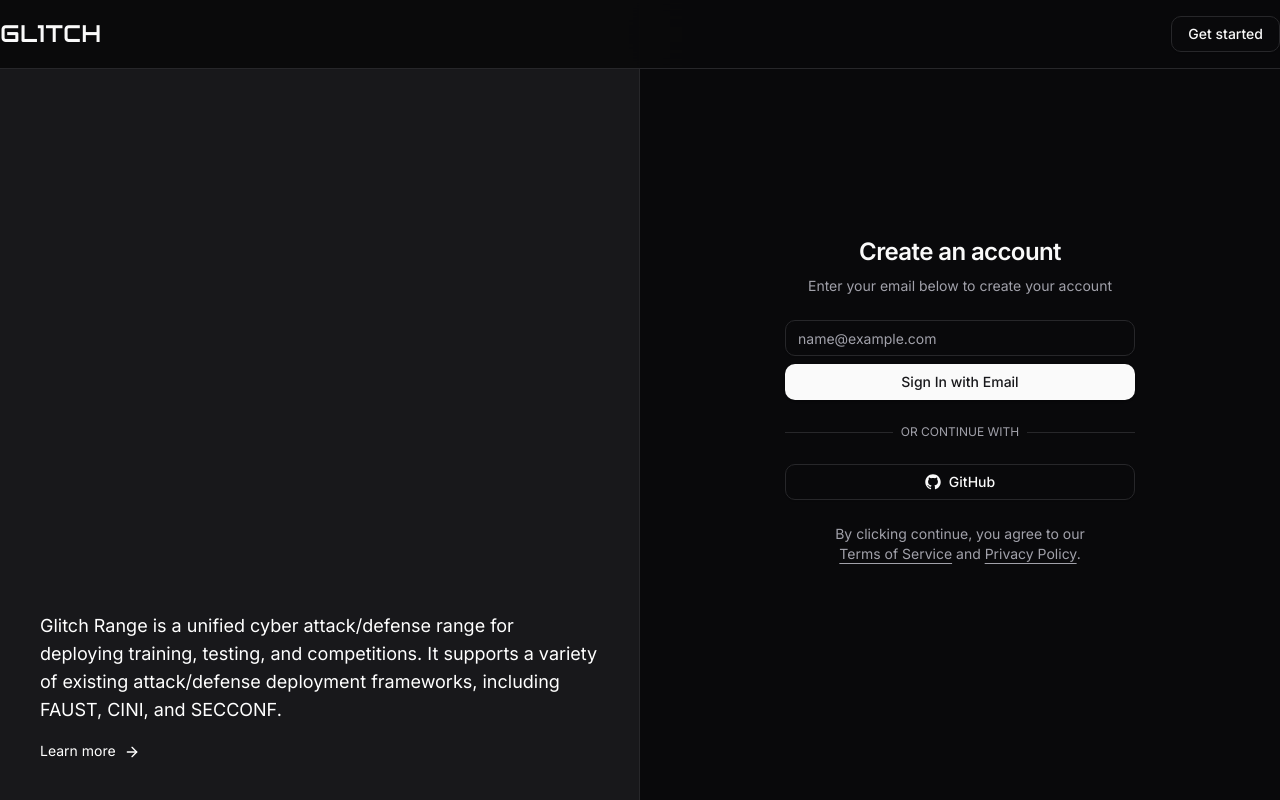
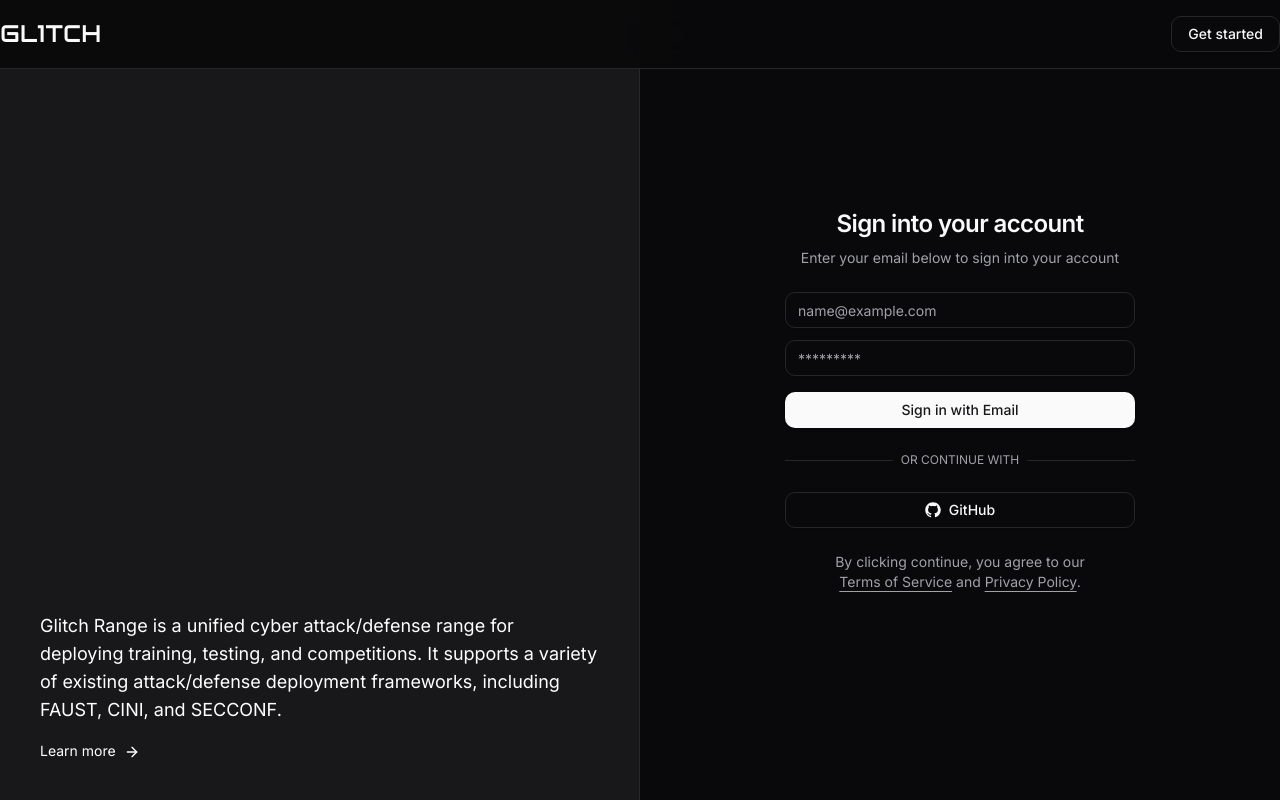
Before and after one commit to Blackslashtech/gl1tch-frontend, a Next.js app: page /login in a window 1280 px wide. Built offline with nearby package versions, Linux system fonts and the light colour scheme; no server answers.

Commit message:
feat: Update dependencies and add Firebase package

```diff
--- a/package.json
+++ b/package.json
@@ -21,6 +21,7 @@
     "@tsparticles/slim": "^3.4.0",
     "class-variance-authority": "^0.7.0",
     "clsx": "^2.1.1",
+    "firebase": "^10.12.2",
     "framer-motion": "^11.2.9",
     "lucide-react": "^0.379.0",
     "next": "14.2.3",
--- a/src/app/components/Header.tsx
+++ b/src/app/components/Header.tsx
@@ -1,21 +1,50 @@
+"use client";
+
+import { useEffect, useState } from "react";
 import Link from "next/link";
 import { Button } from "@/components/ui/button";
+import { auth } from "@/utils/firebase"; // Adjust the path as necessary
+import { onAuthStateChanged, signOut, User } from "firebase/auth";
 
 const Header = () => {
+  const [user, setUser] = useState<User | null>(null);
+
+  useEffect(() => {
+    const unsubscribe = onAuthStateChanged(auth, (currentUser) => {
+      return setUser(currentUser);
+    });
+
+    return () => unsubscribe();
+  }, []);
+
+  const handleLogout = async () => {
+    try {
+      await signOut(auth);
+    } catch (error) {
+      console.error("Error signing out: ", error);
+    }
+  };
+
   return (
     <header className="bg-background/90 py-4 fixed top-0 w-full border-primary-dark border-b-05 backdrop-blur-xl z-10">
       <div className="max-w-7xl mx-auto flex justify-between items-center">
         <div className="flex items-center">
           <Link href="/">
-            <h1 className='font-audiowide text-foreground text-2xl'>
+            <h1 className="font-audiowide text-foreground text-2xl">
               GL1TCH
             </h1>
           </Link>
         </div>
         <div>
-          <Link href="/login">
-            <Button variant="outline">Get started</Button>
-          </Link>
+          {user ? (
+            <Button variant="outline" onClick={handleLogout}>
+              Log Out
+            </Button>
+          ) : (
+            <Link href="/login">
+              <Button variant="outline">Get started</Button>
+            </Link>
+          )}
         </div>
       </div>
     </header>
--- a/src/app/components/user-auth-form.tsx
+++ b/src/app/components/user-auth-form.tsx
@@ -1,26 +1,45 @@
-"use client"
+"use client";
 
-import * as React from "react"
-
-import { cn } from "@/lib/utils"
-import { Input } from "@/components/ui/input"
-import { Label } from "@/components/ui/label"
-import { Button } from "@/components/ui/button"
-import { Github, LoaderCircle } from "lucide-react"
-import { GitHubLogoIcon } from "@radix-ui/react-icons"
+import * as React from "react";
+import { auth } from "@/utils/firebase";
+import { signInWithEmailAndPassword } from "firebase/auth";
+import { cn } from "@/lib/utils";
+import { Input } from "@/components/ui/input";
+import { Label } from "@/components/ui/label";
+import { Button } from "@/components/ui/button";
+import { LoaderCircle } from "lucide-react";
+import { GitHubLogoIcon } from "@radix-ui/react-icons";
+import { useRouter } from "next/navigation";
 
 interface UserAuthFormProps extends React.HTMLAttributes<HTMLDivElement> {}
 
 export function UserAuthForm({ className, ...props }: UserAuthFormProps) {
-  const [isLoading, setIsLoading] = React.useState<boolean>(false)
+  const [isLoading, setIsLoading] = React.useState<boolean>(false);
+  const [email, setEmail] = React.useState<string>("");
+  const [password, setPassword] = React.useState<string>("");
+  const [error, setError] = React.useState<string>("");
+
+  const router = useRouter();
 
   async function onSubmit(event: React.SyntheticEvent) {
-    event.preventDefault()
-    setIsLoading(true)
+    event.preventDefault();
+    setIsLoading(true);
+    setError(""); // Clear any previous error
 
-    setTimeout(() => {
-      setIsLoading(false)
-    }, 3000)
+    try {
+      const userCredential = await signInWithEmailAndPassword(
+        auth,
+        email,
+        password
+      );
+      console.log("User signed in: ", userCredential.user);
+      router.push("/dashboard");
+    } catch (error) {
+      console.error("Error signing in: ", error);
+      setError("Invalid email or password. Please try again.");
+    } finally {
+      setIsLoading(false);
+    }
   }
 
   return (
@@ -39,13 +58,30 @@
               autoComplete="email"
               autoCorrect="off"
               disabled={isLoading}
+              value={email}
+              onChange={(e) => setEmail(e.target.value)}
             />
+            <div className="h-1"></div>
+            <Input
+              id="password"
+              placeholder="*********"
+              type="password"
+              autoCapitalize="none"
+              autoComplete="password"
+              autoCorrect="off"
+              disabled={isLoading}
+              value={password}
+              onChange={(e) => setPassword(e.target.value)}
+            />
+            <div className="h-1"></div>
           </div>
+          {error && <p className="text-red-500 text-xs mb-1">{error}</p>}
+
           <Button disabled={isLoading}>
             {isLoading && (
               <LoaderCircle className="mr-2 h-4 w-4 animate-spin" />
             )}
-            Sign In with Email
+            Sign in with Email
           </Button>
         </div>
       </form>
@@ -68,5 +104,5 @@
         GitHub
       </Button>
     </div>
-  )
+  );
 }
--- a/src/app/dashboard/page.tsx
+++ b/src/app/dashboard/page.tsx
@@ -1,7 +1,10 @@
 "use client";
+import { useEffect, useState } from "react";
 import { HoverEffect } from "../../components/ui/card-hover-effect";
-import Header from "../components/Header";
+import Header from "../components/header";
 import { SparklesCore } from "@/components/ui/sparkles";
+import { useRouter } from "next/navigation";
+import { auth } from "@/utils/firebase";
 
 export const dashboardItems = [
   {
@@ -37,10 +40,33 @@
 ];
 
 const Dashboard = () => {
+  const router = useRouter
+  ();
+  const [isUserValid, setIsUserValid] = useState(false);
+
+  useEffect(() => {
+    const checkAuth = () => {
+      auth.onAuthStateChanged((user) => {
+        if (user) {
+          setIsUserValid(true);
+          console.log("This is the logged in user", user);
+        } else {
+          console.log("no user found");
+          router.push("/");
+        }
+      });
+    };
+
+    checkAuth();
+  }, []);
+
+  if (isUserValid) {
     return (
       <div className="relative container mx-auto p-4">
         <Header />
-      <h1 className="text-3xl font-bold mb-4 text-center text-white">Dashboard</h1>
+        <h1 className="text-3xl font-bold mb-4 text-center text-white">
+          Dashboard
+        </h1>
         <HoverEffect items={dashboardItems} />
         <div className="absolute inset-0 h-full -z-10">
           <SparklesCore
@@ -55,6 +81,7 @@
         </div>
       </div>
     );
+  }
 };
 
 export default Dashboard;
--- a/src/app/login/page.tsx
+++ b/src/app/login/page.tsx
@@ -38,10 +38,10 @@
         <div className="mx-auto flex w-full flex-col justify-center space-y-6 sm:w-[350px]">
           <div className="flex flex-col space-y-2 text-center">
             <h1 className="text-2xl font-semibold tracking-tight">
-              Create an account
+              Sign into your account
             </h1>
             <p className="text-sm text-muted-foreground">
-              Enter your email below to create your account
+              Enter your email below to sign into your account
             </p>
           </div>
           <UserAuthForm />
--- /dev/null
+++ b/src/utils/firebase.ts
@@ -0,0 +1,24 @@
+// Import the functions you need from the SDKs you need
+import { initializeApp } from "firebase/app";
+import { getAuth } from "firebase/auth";
+import { getFirestore } from "firebase/firestore";
+import { getAnalytics } from "firebase/analytics";
+
+// Your web app's Firebase configuration
+const firebaseConfig = {
+    apiKey: "AIzaSyCOrEDkRXIlIFnoRo9xiHuzxZWF3GgQal8",
+    authDomain: "glitch-frontend.firebaseapp.com",
+    projectId: "glitch-frontend",
+    storageBucket: "glitch-frontend.appspot.com",
+    messagingSenderId: "675715521448",
+    appId: "1:675715521448:web:3ef9dda4300a0f56365b9d",
+    measurementId: "G-GBNTW7NZS7"
+};
+
+// Initialize Firebase
+const app = initializeApp(firebaseConfig);
+const auth = getAuth(app);
+const firestore = getFirestore(app);
+const analytics = typeof window !== 'undefined' ? getAnalytics(app) : null;
+
+export { auth, firestore, analytics };
```
Also changed, not shown: 1 other file (tests, documents, lock files or other folders). Lines whose indentation alone changed are shown as unchanged.
